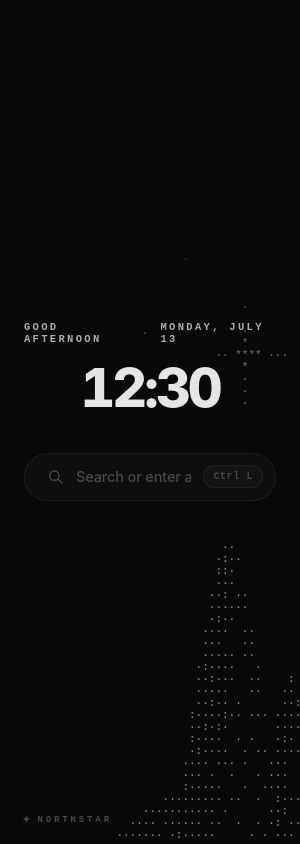
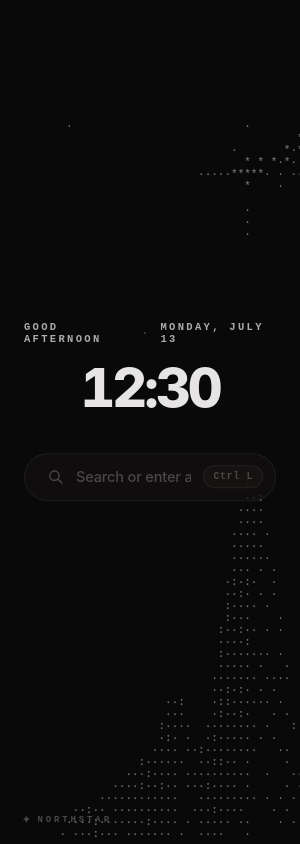
Before and after one commit to Milad-exe/The-Ink-Browser, an Electron app: page renderer/NewTab/index.html in a window 300 px wide. Drawn offline with Linux system fonts and the light colour scheme.

Commit message:
[UI] cleaned up homescreen

```diff
--- a/renderer/NewTab/newtab.js
+++ b/renderer/NewTab/newtab.js
@@ -59,51 +59,130 @@ function ridgeY(x, base, peaks) {
 function buildAsciiScene(cols, rows, cellAR) {
   const AR = cellAR || 2.0;
   const grid = Array.from({ length: rows }, () => new Array(cols).fill(' '));
+  const put  = (r, c, ch) => { if (r >= 0 && r < rows && c >= 0 && c < cols) grid[r][c] = ch; };
 
-  // One clear massif on a continuous base, with a lower secondary peak, anchored
-  // to the bottom-right and fading out toward the top-left of the box.
-  const base  = 1.04;
+  // Elliptical clearing around the clock / search so the UI floats in calm
+  // space. Sized to the UI column only — art may live right beside it.
+  const clearing = (x, y) => {
+    const ex = (x - 0.5) / 0.26, ey = (y - 0.45) / 0.26;
+    const e = Math.sqrt(ex * ex + ey * ey);
+    return smooth(0.90, 1.30, e);
+  };
+
+  // ── Mountain — shaded heightfield massif (the organic look) ──────────────
+  // One dominant peak under Polaris with a secondary summit to its right,
+  // fading out toward the left. Density is shaped by slope shading (lit left
+  // face / shadowed right face), coherent value-noise texture, a crisp rim,
+  // and a dissolving base. Rendered with a SOFT dither — half ordered matrix,
+  // half hash noise — so the stipple stays organic without clumping.
+  const BAYER8 = [
+    [ 0,32, 8,40, 2,34,10,42],[48,16,56,24,50,18,58,26],
+    [12,44, 4,36,14,46, 6,38],[60,28,52,20,62,30,54,22],
+    [ 3,35,11,43, 1,33, 9,41],[51,19,59,27,49,17,57,25],
+    [15,47, 7,39,13,45, 5,37],[63,31,55,23,61,29,53,21],
+  ];
+  const softDither = (r, c) =>
+    0.5 * ((BAYER8[r % 8][c % 8] + 0.5) / 64) + 0.5 * hash(c * 7919 + r * 104729);
+
+  // The dominant summit sits to the RIGHT of the UI column (x > 0.7) so its
+  // top never intersects the clearing and the peak reads whole.
+  const base  = 1.05;
   const peaks = [
-    { cx: 0.62, a: 0.20, hw: 1.05 },   // broad base connecting the range
-    { cx: 0.62, a: 0.58, hw: 0.34 },   // dominant peak (under the star)
-    { cx: 0.90, a: 0.36, hw: 0.20 },   // secondary peak to the right
+    { cx: 0.70, a: 0.20, hw: 1.05 },   // broad connecting base
+    { cx: 0.80, a: 0.50, hw: 0.26 },   // dominant peak (under the star)
+    { cx: 0.55, a: 0.26, hw: 0.18 },   // low shoulder toward the valley
   ];
-  const ridge = (xx) => ridgeY(xx, base, peaks);
+  const ridge = (xx) => {
+    let h = 0;
+    for (const p of peaks) {
+      const t = Math.max(0, 1 - Math.abs(xx - p.cx) / p.hw);
+      h = Math.max(h, p.a * (t * t * (3 - 2 * t)));
+    }
+    h += (fbm(xx * 14, 7) - 0.5) * 0.018;                   // gentle jagged rim
+    return base - h;
+  };
   const dx = 1 / cols;
-  const edge = (x, y) => smooth(0.02, 0.30, x) * smooth(-0.1, 0.18, y * 0.5 + 0.2);
+  const leftFade = (x) => smooth(0.02, 0.30, x);            // recedes to the west
 
   for (let c = 0; c < cols; c++) {
     const x = c / cols;
     const rY = ridge(x);
-    const span = Math.max(0.05, base - rY);                 // ridge → base height
-    const slope = (ridge(x + dx) - ridge(x - dx)) / (2 * dx); // + = descends right
-    const lit = clamp01(0.5 - slope * 0.6);                 // light from upper-left
+    const span  = Math.max(0.05, base - rY);
+    const slope = (ridge(x + dx) - ridge(x - dx)) / (2 * dx);
+    const lit   = clamp01(0.5 - slope * 0.6);               // light from upper-left
     for (let r = 0; r < rows; r++) {
       const y = r / rows;
-      const ef = edge(x, y);
-      if (y >= rY) {
-        const t = (y - rY) / span;                          // 0 at ridge, 1 at base
-        let d;
-        if (y - rY < 0.016) d = 1;                          // crisp lit rim
-        else {
-          const grad  = clamp01(1 - 0.5 * t);               // solid up top, eases down
-          const shade = 0.52 + 0.72 * lit;                  // 3D face shading (lit left)
-          const tex   = 0.82 + 0.34 * fbm(x * 6.0, y * 6.0 * AR); // coherent texture
-          d = grad * shade * tex;
-          if (t > 0.6) d *= smooth(1.0, 0.6, t);            // dissolve toward the base
-        }
-        d *= ef;
-        if (Math.random() < clamp01(d)) grid[r][c] = (d > 0.8 && Math.random() < 0.16) ? ':' : '·';
-      } else if (Math.random() < 0.0016 * ef) {             // sparse sky stars
-        grid[r][c] = Math.random() < 0.12 ? '*' : '·';
+      if (y < rY) continue;
+      const t = (y - rY) / span;                            // 0 at rim → 1 at base
+      let d;
+      if (y - rY < 0.016) d = 1;                            // crisp rim
+      else {
+        const grad  = clamp01(1 - 0.5 * t);                 // solid up top, eases down
+        const shade = 0.52 + 0.72 * lit;                    // 3D face shading
+        const tex   = 0.82 + 0.34 * fbm(x * 6.0, y * 6.0 * AR); // coherent texture
+        d = grad * shade * tex;
+        if (t > 0.6) d *= smooth(1.0, 0.6, t);              // dissolve toward the base
       }
+      d *= leftFade(x) * clearing(x, y);
+      if (d > softDither(r, c)) grid[r][c] = (d > 0.8 && hash(r * 31 + c) < 0.16) ? ':' : '·';
     }
   }
 
-  // North star — small, crisp, 4-pointed — above the dominant peak.
-  const sc = Math.round(0.70 * cols), sr = Math.round(0.16 * rows);
-  const put = (r, c, ch) => { if (r >= 0 && r < rows && c >= 0 && c < cols) grid[r][c] = ch; };
-  const RH = 8, RV = Math.round(8 / AR) + 1;
+  // ── Sky — sparse and quiet; stars thin toward the horizon ────────────────
+  for (let c = 0; c < cols; c++) {
+    const x = c / cols;
+    for (let r = 0; r < rows; r++) {
+      const y = r / rows;
+      if (grid[r][c] !== ' ') continue;
+      const p = 0.0017 * (1.15 - y) * clearing(x, y);
+      if (Math.random() < p) grid[r][c] = Math.random() < 0.12 ? '*' : '·';
+    }
+  }
+
+  // ── Ursa Minor — the Little Dipper, its handle ending at Polaris ──────────
+  // Offsets are in "sky units" (x right, y down), scaled per grid; the bowl
+  // hangs down-left of the pole star exactly as it reads in the north sky.
+  // The Dipper wheels around Polaris through the night — this orientation has
+  // the handle rising to the upper-right, keeping the whole figure in the
+  // empty corner of the sky, well away from the clock.
+  const sc = Math.round(0.78 * cols), sr = Math.round(0.19 * rows);
+  const S = Math.min(cols * 0.050, (rows * 0.075) * AR);     // constellation scale
+  const DIP = [
+    { x: 0.00,  y:  0.00 },    // Polaris
+    { x: 0.9,   y: -0.55 },    // Yildun
+    { x: 1.7,   y: -0.95 },    // Epsilon UMi
+    { x: 2.6,   y: -1.15 },    // Zeta UMi (bowl rim)
+    { x: 3.6,   y: -1.45 },    // Eta UMi
+    { x: 3.5,   y: -2.15 },    // Gamma UMi (Pherkad)
+    { x: 2.5,   y: -1.85 },    // Beta UMi (Kochab) — closes the bowl
+  ];
+  const dipC = (p) => sc + Math.round(p.x * S);
+  const dipR = (p) => sr + Math.round(p.y * S / AR);
+  // Nothing from the constellation may intrude on the UI clearing.
+  const inClear = (rr, cc) => clearing(cc / cols, rr / rows) < 0.25;
+  // faint connecting lines (sparse dots), then the member stars on top
+  const link = (a, b) => {
+    const steps = Math.max(Math.abs(dipC(b) - dipC(a)), Math.abs(dipR(b) - dipR(a)) * 2);
+    for (let k = 1; k < steps; k++) {
+      if (Math.random() < 0.55) continue;                    // broken, hand-drawn line
+      const cc = Math.round(dipC(a) + (dipC(b) - dipC(a)) * k / steps);
+      const rr = Math.round(dipR(a) + (dipR(b) - dipR(a)) * k / steps);
+      if (grid[rr] && grid[rr][cc] === ' ' && !inClear(rr, cc)) put(rr, cc, '·');
+    }
+  };
+  for (let i = 0; i < DIP.length - 1; i++) link(DIP[i], DIP[i + 1]);
+  link(DIP[3], DIP[6]);                                      // close the bowl
+  for (let i = 1; i < DIP.length; i++) {
+    if (!inClear(dipR(DIP[i]), dipC(DIP[i]))) put(dipR(DIP[i]), dipC(DIP[i]), '*');
+  }
+
+  // ── Polaris — the north star, bright core with 4-point rays and glow ──────
+  const G = 4;
+  for (let dr2 = -G; dr2 <= G; dr2++) for (let dc2 = -Math.round(G * AR); dc2 <= G * AR; dc2++) {
+    const rr = Math.hypot(dc2 / AR, dr2);
+    if (rr <= G && rr > 1 && Math.random() < Math.exp(-rr / 1.4) * 0.4) put(sr + dr2, sc + dc2, '·');
+  }
+  const RH = 9, RV = Math.round(9 / AR) + 1;
   for (let k = 1; k <= RH; k++) { const p = 1 - k / (RH + 1); if (Math.random() < p) put(sr, sc + k, k <= 2 ? '*' : '·'); if (Math.random() < p) put(sr, sc - k, k <= 2 ? '*' : '·'); }
   for (let k = 1; k <= RV; k++) { const p = 1 - k / (RV + 1); if (Math.random() < p) put(sr + k, sc, k <= 1 ? '*' : '·'); if (Math.random() < p) put(sr - k, sc, k <= 1 ? '*' : '·'); }
   put(sr, sc, '*'); put(sr, sc - 1, '*'); put(sr, sc + 1, '*'); put(sr - 1, sc, '*'); put(sr + 1, sc, '*');
@@ -123,9 +202,8 @@ function renderAsciiBackground() {
   pre.removeChild(probe);
   const ch = parseFloat(getComputedStyle(pre).lineHeight) || 12;
 
-  // Fill the box itself (70vw × 70vh), not the whole window.
-  const boxW = pre.clientWidth  || window.innerWidth  * 0.7;
-  const boxH = pre.clientHeight || window.innerHeight * 0.7;
+  const boxW = pre.clientWidth  || window.innerWidth;
+  const boxH = pre.clientHeight || window.innerHeight;
   const cols = Math.max(30, Math.ceil(boxW / cw) + 1);
   const rows = Math.max(16, Math.ceil(boxH / ch) + 1);
   pre.textContent = buildAsciiScene(cols, rows, ch / cw);
--- a/renderer/NewTab/styles.css
+++ b/renderer/NewTab/styles.css
@@ -14,20 +14,18 @@ html[data-vibrancy="true"], html[data-vibrancy="true"] body {
   background: color-mix(in srgb, var(--bg) 72%, transparent);
 }
 
-/* ── ASCII scene (north star over the mountains) — 70% box, bottom-right ── */
+/* ── ASCII scene (Polaris & the Little Dipper over layered mountains) ──
+   Full-bleed, but deliberately quiet: low ink opacity, sparse sky, and the
+   generator keeps an elliptical clearing behind the clock/search. */
 #ascii-bg {
-  position: fixed; right: 0; bottom: 0; z-index: 0;
-  width: 70vw; height: 70vh;
+  position: fixed; inset: 0; z-index: 0;
   margin: 0; padding: 0;
   font-family: var(--mono);
   font-size: 11px; line-height: 12px; letter-spacing: 0;
   white-space: pre; overflow: hidden;
-  color: color-mix(in srgb, var(--text) 42%, transparent);
+  color: color-mix(in srgb, var(--text) 33%, transparent);
   pointer-events: none; user-select: none; -webkit-user-select: none;
   text-shadow: 0 0 1px currentColor;   /* soft bloom so the dots read as points of light */
-  /* Fade the box edges toward the top-left so it blends into the page. */
-  -webkit-mask-image: radial-gradient(150% 135% at 100% 100%, #000 52%, transparent 92%);
-          mask-image: radial-gradient(150% 135% at 100% 100%, #000 52%, transparent 92%);
 }
 
 .home {
```
